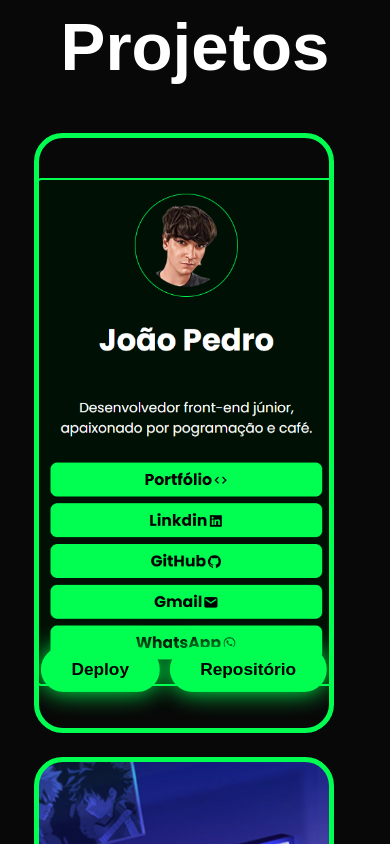
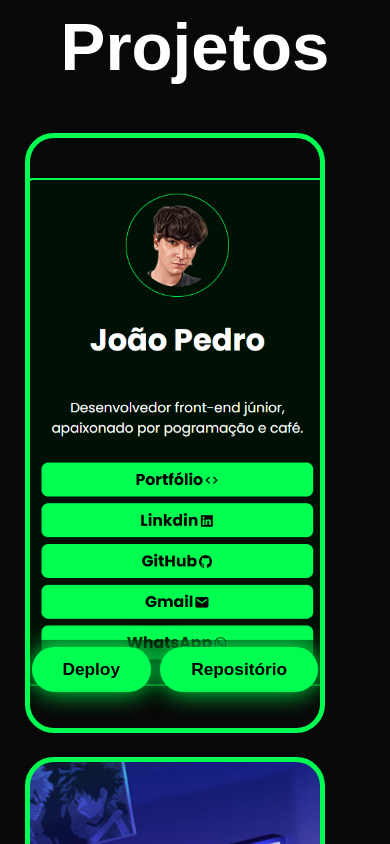
Before and after one commit to fakezeira/Portfolio, a plain HTML site: page index.html in a window 390 px wide. Shown: the part 2200-3044 px from the top of the page. Drawn offline with nearby package versions, Linux system fonts and the light colour scheme.

Commit message:
Ajustando a posição das caixas dos projetos na responsividade

```diff
--- a/style.css
+++ b/style.css
@@ -329,9 +329,12 @@ section{
 .btn_projeto {
   position: absolute;
   display: flex;
+  justify-content: center;
   top: 88%;
-  left: 18%;
   gap: 12px;
+  width: 100%;
+  background-color: rgba(0, 0, 0, 0.6);
+  padding: 7px 0;
 }
 
 .btn_projeto .btn:hover{
@@ -443,9 +446,7 @@ a{
   }
 
   .projeto-box{
-    display: flex;
-    justify-content: center;
-    right: 13px;
+    right: 22px;
   }
 
   /*responsividade dos botões na parte dos projetos*/
```
